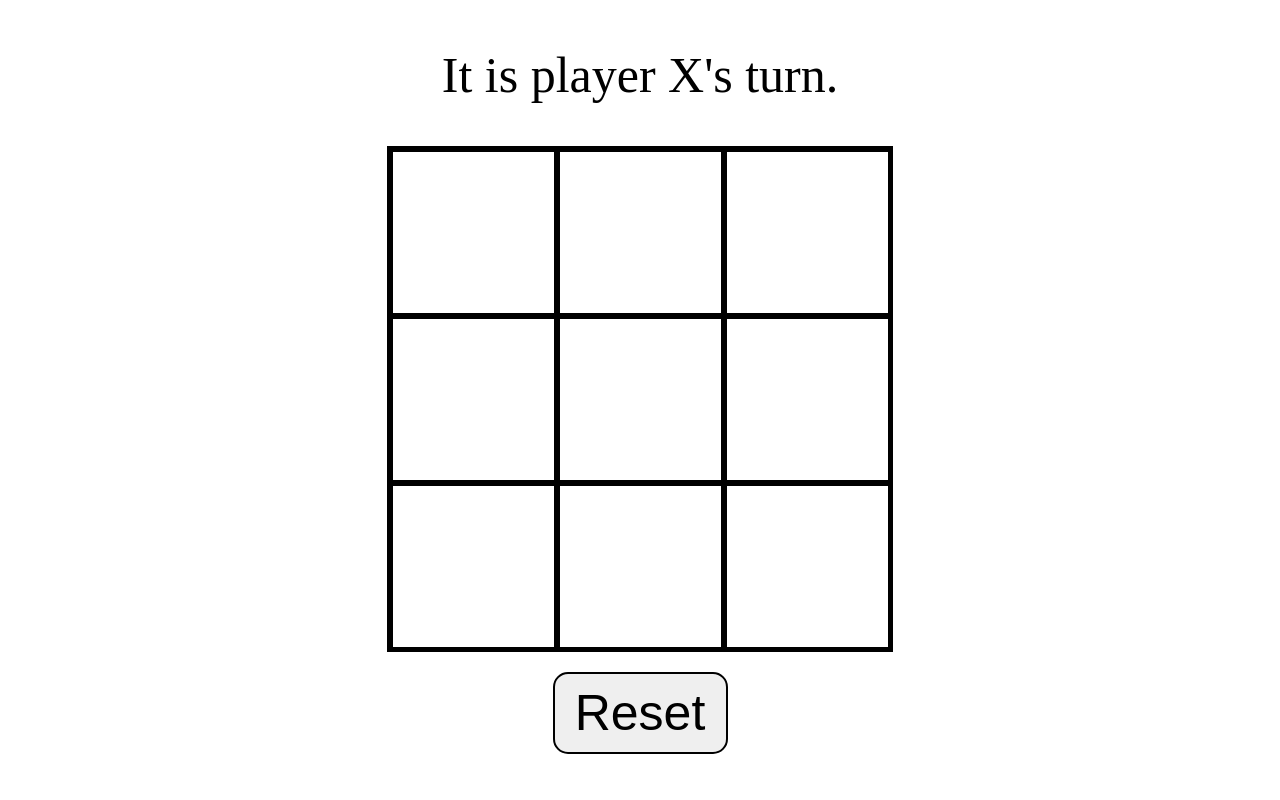
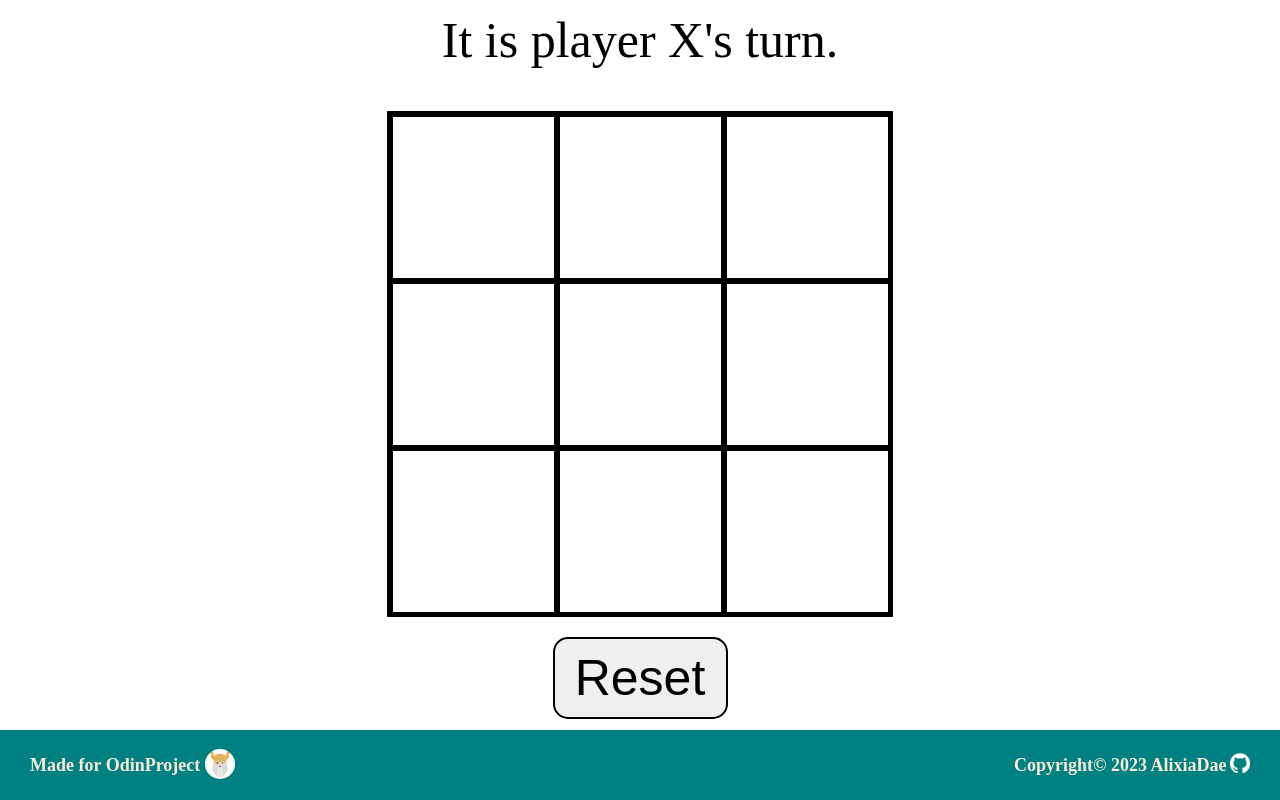
Before and after one commit to AlixiaDae/tictactoe, a plain HTML site: page index.html in a window 1280 px wide. Drawn offline with Linux system fonts and the light colour scheme.

Commit message:
Add basic CSS

```diff
--- a/index.html
+++ b/index.html
@@ -23,6 +23,17 @@
         </div>
         <button id="reset">Reset</button>
     </div>
+    <div class="footer">
+        <div class="odinproject">
+            <div>Made for OdinProject</div>
+            <a href="https://www.theodinproject.com/" target="_blank"><img src="./odin-lined.png" alt="odinproject"></a>
+        </div>
+        <div class="copyright">
+            <div>Copyright&#169; 2023 AlixiaDae</div>
+            <a href="https://github.com/AlixiaDae/" target="_blank"><img src="./github-mark-white.png" alt="github"></a>
+        </div>
+
+    </div>
     <script src="script.js"></script>
 </body>
 </html>
--- a/style.css
+++ b/style.css
@@ -3,11 +3,13 @@ body {
     height: 100vh;
     width: 100vw;
     display: flex;
+    flex-direction: column;
     justify-content: center;
     align-items: center;
 }
 
 .main {
+    flex: auto;
     display: flex;
     flex-direction: column;
     align-items: center;
@@ -58,3 +60,43 @@ body {
     font-size: 52px;
     padding: 9px 14px 9px 14px;
 }
+
+.footer {
+    display: flex;
+    align-items: center;
+    justify-content: space-between;
+    font-size: 18px;
+    font-weight: bold;
+    color: antiquewhite;
+    width: 100vw;
+    height: 70px;
+    background-color: teal;
+}
+
+.odinproject {
+    margin-left: 30px;
+    display: flex;
+    align-items: center;
+}
+
+.odinproject > a > img {
+    height: 30px;
+    margin-left: 5px;
+    border-radius: 15px;
+    margin-top: 3px;
+}
+
+.copyright {
+    display: flex;
+    align-items: center;
+    margin-right: 30px;
+}
+
+.copyright > a > img {
+    height: 20px;
+    margin-left: 3px;
+}
+
+img:hover {
+    opacity: 60%;
+}
```
Also changed, not shown: github-mark-white.png (added), odin-lined.png (added).
